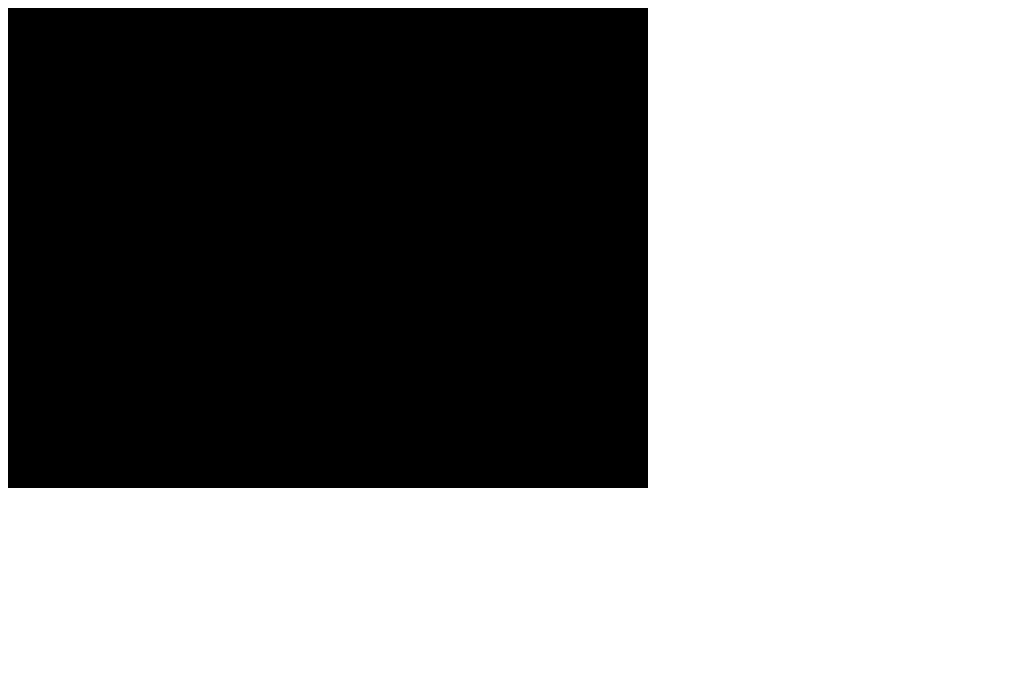
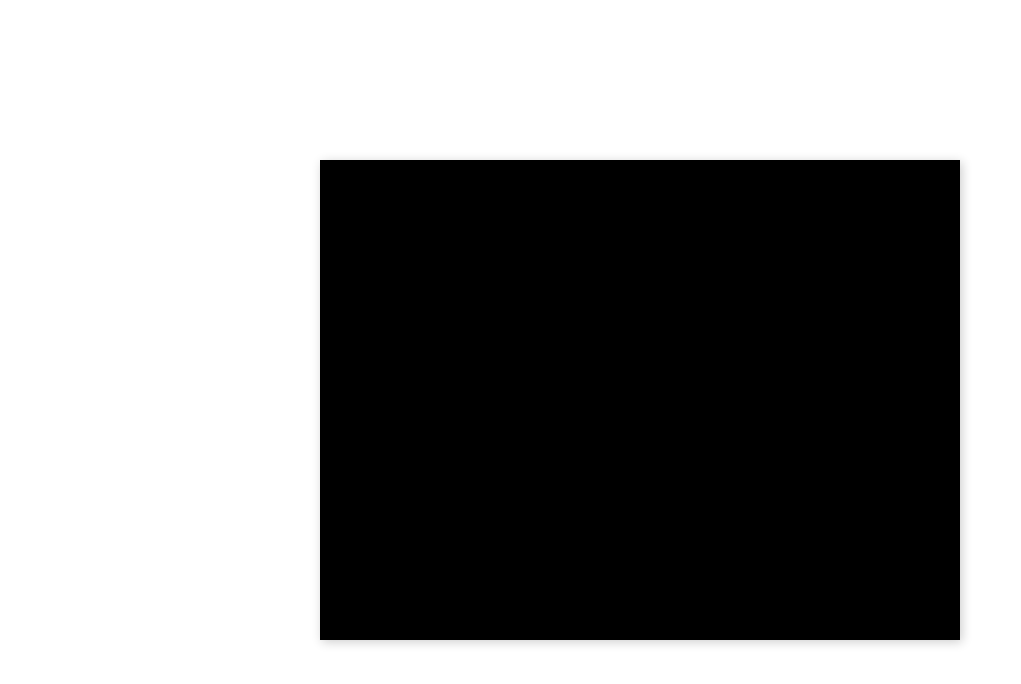
Before and after one commit to SaulNunez/sample-pong, a plain HTML site: page index.html in a window 1280 px wide. Shown: the whole page, without its empty margins (0-1021 px from the left). Drawn offline with Linux system fonts and the light colour scheme.

Commit message:
Se incluyeron estilos, para mejorar la apariencia de la página.

```diff
--- a/index.html
+++ b/index.html
@@ -4,7 +4,8 @@
   <meta charset="utf-8" />
   <meta http-equiv="X-UA-Compatible" content="IE=edge">
   <title>PONG - Sample Game</title>
-  <meta name="viewport" content="width=device-width, initial-scale=1">
+  <meta name="viewport" content="width=device-width, initial-scale=1" />
+  <link rel="stylesheet" href="stylesheet.css" />
 </head>
 <body>
   <canvas width="640" height="480"></canvas>
--- /dev/null
+++ b/stylesheet.css
@@ -0,0 +1,15 @@
+html, body {
+  width: 100%;
+  height: 100%;
+  margin: 0rem;
+  padding: 0rem;
+  overflow: hidden;
+}
+body {
+  display: flex;
+  align-items: center;
+  justify-content: center;
+}
+canvas {
+  box-shadow: 2px 2px 10px rgba(0, 0, 0, 0.2);
+}
```
